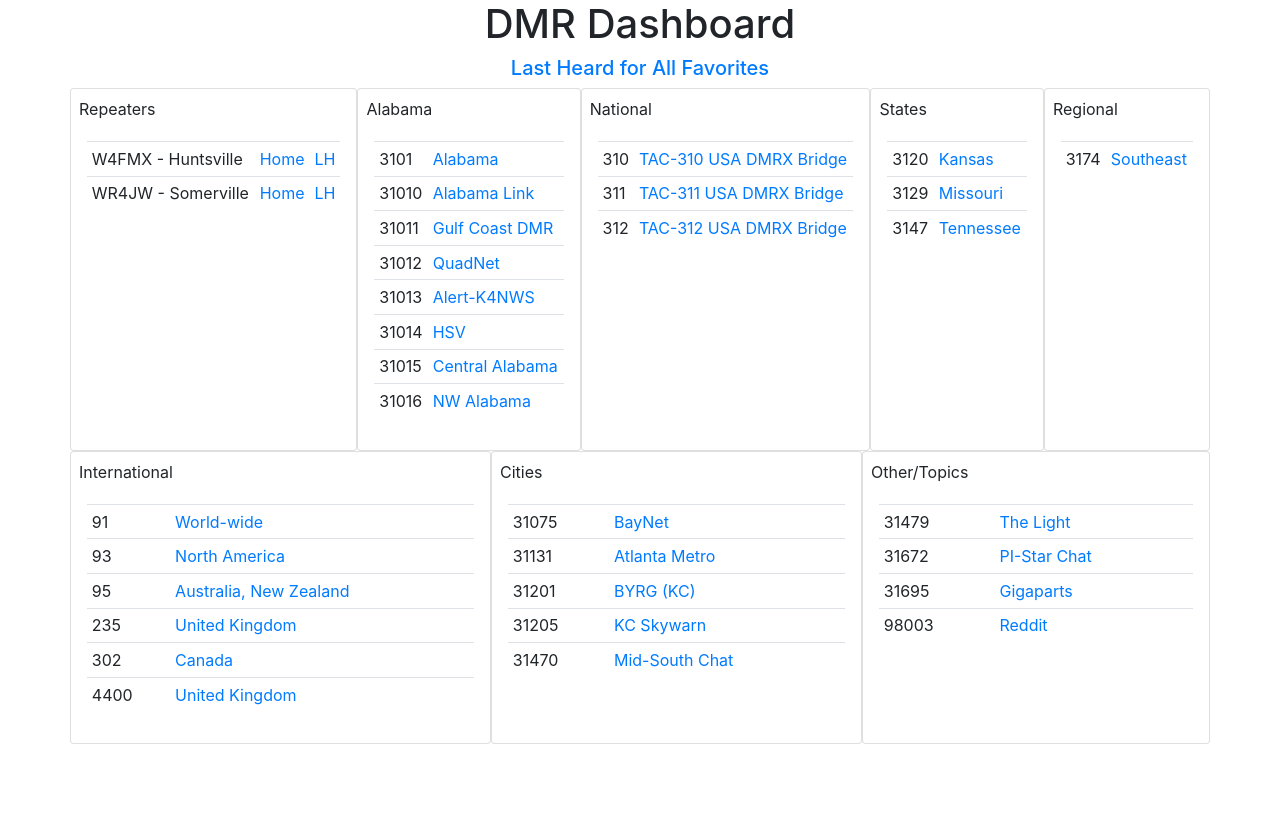
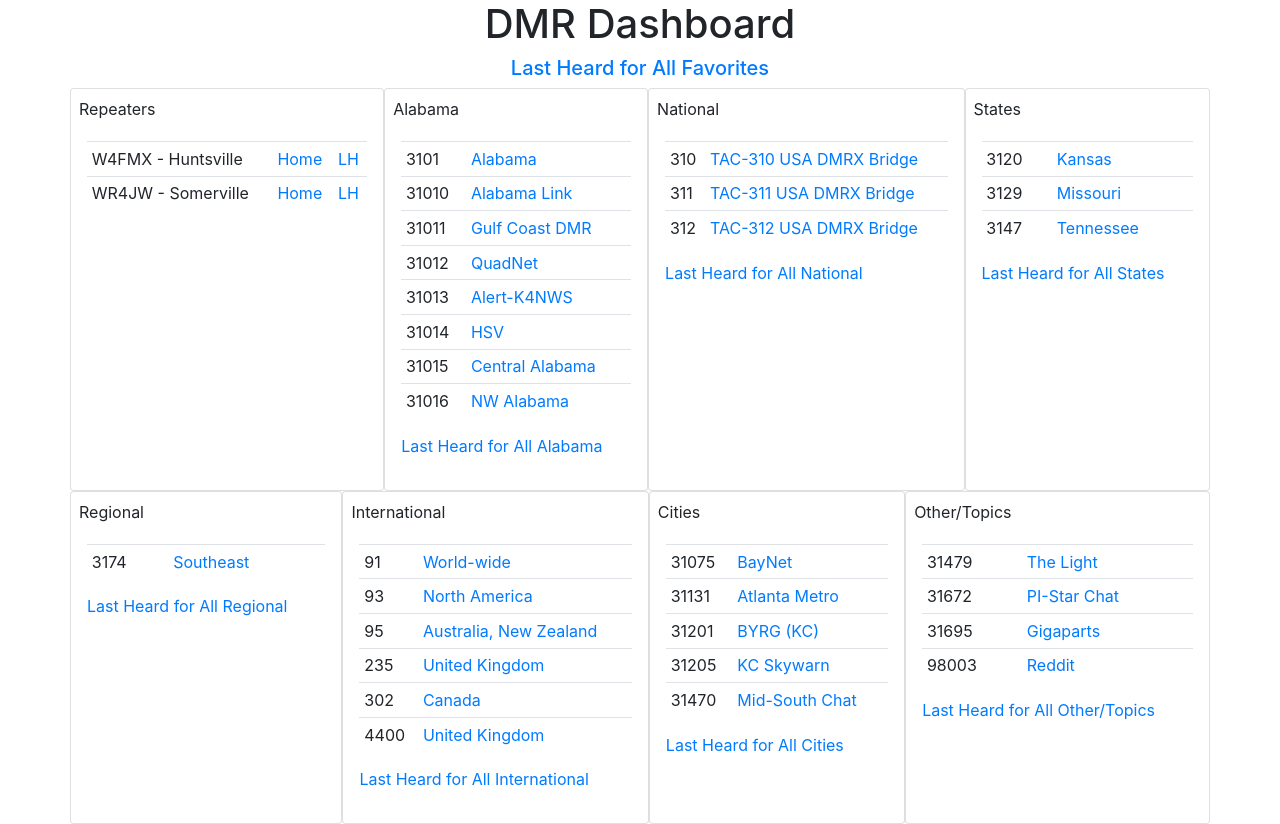
Before and after one commit to allenblair/dmrdashboard, a React (Create React App) app: page / in a window 1280 px wide. Before the commit the page ends 800 px from the top, so only its background shows below. Built offline with nearby package versions, Linux system fonts and the light colour scheme.

Commit message:
Last Heard by Category

```diff
--- a/src/Components/FavoriteTGStatus.js
+++ b/src/Components/FavoriteTGStatus.js
@@ -67,7 +67,9 @@
                                 <FavoritesCard style={{maxWidth:400}}
                                     category={this.state.favoriteTGs.filter(item => item.category === category)}
                                     urlroot={urlroot}
-                                    title={category} />
+                                    title={category}
+                                    buildTalkgroupRule={this.buildTalkgroupRule}
+                                    baseurl={this.state.baseurl} />
                         )
                     })}
                 </Row>
--- a/src/Components/favoriteCard.js
+++ b/src/Components/favoriteCard.js
@@ -2,6 +2,15 @@
 import { Card, CardBody, CardText, CardTitle, Col, Row, Table } from 'reactstrap';
 
 const FavoritesCard = props => {
+
+    let temp = [];
+    props.category.forEach(item => {
+        temp.push(props.buildTalkgroupRule(item.ID));
+    });
+    const jsonquery = {
+        "condition":"OR",
+        "rules":temp
+    };
     return (
         <Card body>
             <CardTitle>{props.title}</CardTitle>
@@ -15,6 +24,7 @@
                         })}
                     </tbody>
                 </Table>
+                <p><a href={props.baseurl + JSON.stringify(jsonquery)} target="_blank">Last Heard for All {props.title}</a></p>
 
             </CardBody>
         </Card>
```
Also changed, not shown: public/manifest.json.
